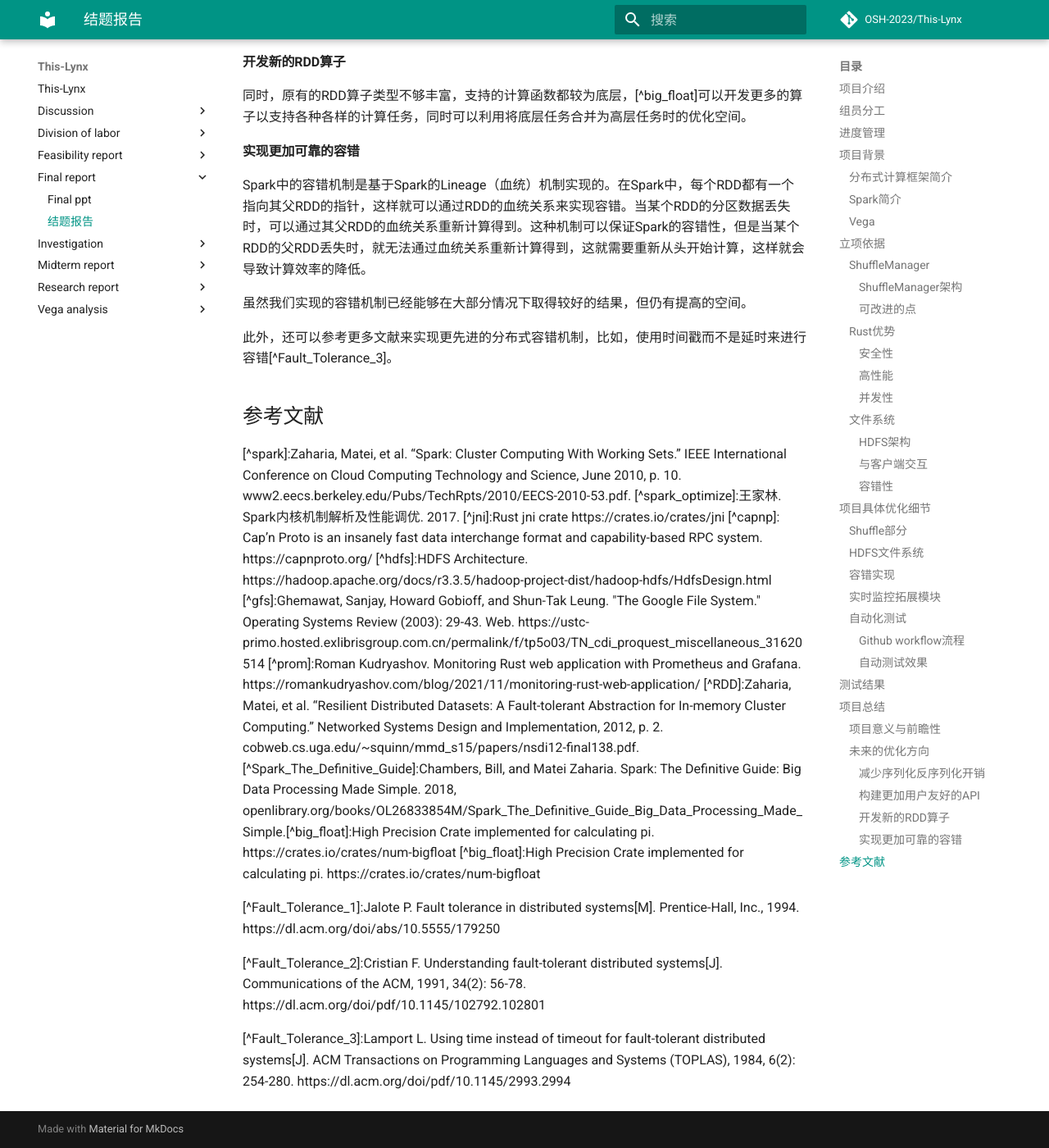
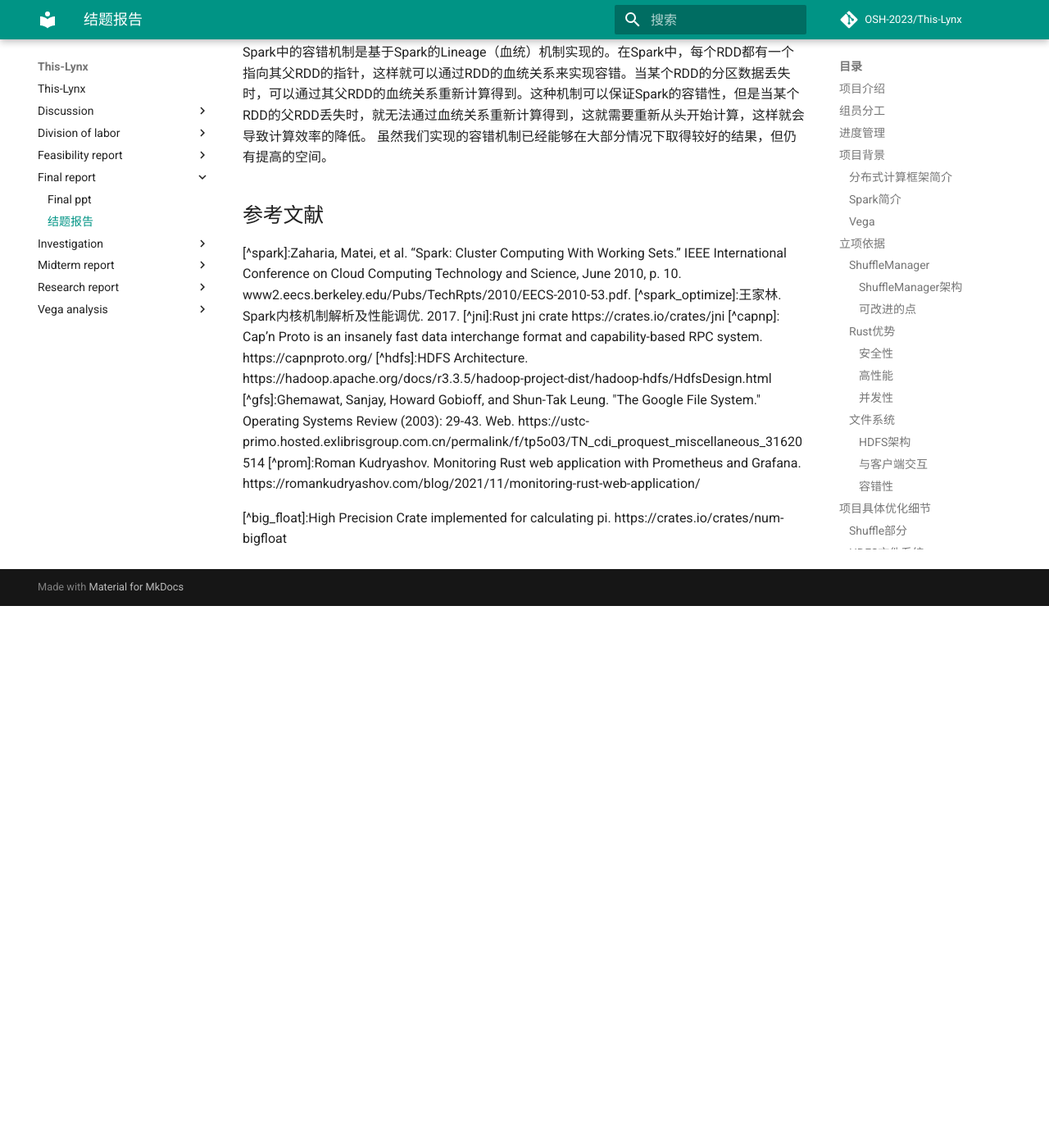
Before and after one commit to OSH-2023/This-Lynx, an MkDocs documentation site: the page built from docs/final_report/final_report.md, in a window 1280 px wide and 1400 px high, scrolled down 19014 px. Shown: the whole window at 82% size. Built offline with MkDocs 1.6.1 and Material for MkDocs 9.7.7, drawn with Linux system fonts in a browser that asks for light colours; comment, search, counter and statistics services are not loaded; after the commit the page ends 19753 px from its top, so only the background shows below that; some of the changed text lies outside the part shown.

Commit message:
update report

```diff
--- a/docs/final_report/final_report.md
+++ b/docs/final_report/final_report.md
@@ -52,19 +52,16 @@
 - 徐航宇：负责Vega运行环境与配置文件的创建，撰写及维护用户手册，并为Vega实现容错机制
 
 ## 进度管理
-| 时间进度 | 计划进度            | 实际进度                                           |
-| -------- | ------------------- | -------------------------------------------------- |
-| 第八周   | 系统学习rust        | 以lab2,lab3为抓手在实验中学习Rust                  |
-| 第九周   | 编译，测试Vega模块  | 修复了原版Vega编译失败，部署失效的Bug              |
-| 第十周   | 定位Vega模块        | 分配任务量，借鉴Spark对Vega代码进行阅读和理解      |
-| 第十一周 | 编写优化对象模块    | 开会写注释                                         |
-| 第十二周 | 编写优化对象模块    | 部署，运行Vega分布式                               |
-| 第十三周 | 编写优化对象模块    | 开会写注释                                         |
-| 第十四周 | 编写优化对象模块    | 开会写注释                                         |
-| 第十五周 | 添加拓展模块        | 完成lab4,推进HDFS加入文件系统的编写                |
-| 第十六周 | 跑benchmark部署测试 | 编写测试样例，准备进入考试周                       |
-| 第十七周 | 无                  | 考试周放空                                         |
-| 第十八周 | 无                  | 连续四天开会工作，完成所有既定任务并撰写报告和展示 |
+| 时间进度       | 计划进度            | 实际进度                                                 |
+| -------------- | ------------------- | -------------------------------------------------------- |
+| 第八周         | 系统学习rust        | 以lab2, lab3为抓手在实验中学习Rust                       |
+| 第九周         | 编译，测试Vega模块  | 修复了原版Vega编译失败，部署失效的Bug                    |
+| 第十周         | 定位Vega模块        | 分配任务量，借鉴Spark对Vega代码进行阅读和理解            |
+| 第十一到十四周 | 编写优化对象模块    | 测试Vega分布式部署，开会写注释                       |
+| 第十五周       | 添加拓展模块        | 完成lab4, 推进HDFS加入文件系统的编写                     |
+| 第十六周       | 跑benchmark部署测试 | 编写测试样例，准备进入考试周                             |
+| 第十七周       | 无                  | 考试周放空                                               |
+| 第十八周       | 无                  | 连续五天开会高强度工作，完成所有既定任务并撰写报告和展示 |
 
 
 从4月初到7月初，我们保持每周两次讨论的频率，小步快跑着来通力合作完成了这个项目。虽然中途也遇到了不少困难，其中有些甚至在网上难以找到或是根本就没有可参考的内容，但功夫不负有心人，我们最后也都成功一一解决了这些问题。
@@ -104,13 +101,13 @@
 
 Spark是一个快速、通用、可扩展的分布式计算系统。它最初是由加州大学伯克利分校AMPLab开发的，其奠基论文为*Spark: Cluster Computing with Working Sets*.[^spark]Spark提供了一种基于内存的计算模型，可以比Hadoop MapReduce更快地处理大规模数据，支持Java、Scala、Python和R等多种编程语言，支持UI可视化管理。
 
-Spark的核心概念是弹性分布式数据集(Resilient Distributed Datasets，简称RDD)。RDD是一种可以被划分成多个分区、分布在多个节点上的数据结构，支持高效的并行计算和容错。[^RDD]Spark中的许多计算都是通过对RDD进行转换和操作来实现的。
+Spark的核心概念是弹性分布式数据集(Resilient Distributed Datasets，简称RDD)。RDD是一种可以被划分成多个分区、分布在多个节点上的数据结构，支持高效的并行计算和容错。Spark中的许多计算都是通过对RDD进行转换和操作来实现的。
 
 Spark的计算过程可以分为两个阶段：转换阶段和动作阶段。在转换阶段，Spark会对RDD进行一系列转换操作，例如map、filter、reduceByKey等。这些操作不会立即执行，而是构建一个执行计划。在动作阶段，Spark会根据执行计划将转换操作转化为实际的计算任务，例如collect、count、save等。这些任务会被分配到不同的节点上执行，最终将结果汇总返回给驱动程序。
 
 Spark的运行模式可以分为本地模式和集群模式。在本地模式下，Spark可以直接在单台机器上运行，用于开发和测试。在集群模式下，Spark可以运行在多台机器上，实现分布式计算。
 
-Spark还提供了许多高级功能，例如机器学习、图计算、流处理等。[^Spark_The_Definitive_Guide]Spark的生态系统也非常丰富，包括MLlib(机器学习库)、Spark Streaming(流处理库)和GraphX(图分析库)等，可以满足不同应用场景的需求。他们还确保这些API具有高度的互操作性，使得人们首次可以在同一引擎中编写多种端到端的大数据应用程序。
+Spark还提供了许多高级功能，例如机器学习、图计算、流处理等。Spark的生态系统也非常丰富，包括MLlib(机器学习库)、Spark Streaming(流处理库)和GraphX(图分析库)等，可以满足不同应用场景的需求。他们还确保这些API具有高度的互操作性，使得人们首次可以在同一引擎中编写多种端到端的大数据应用程序。
 
 ### Vega
 
@@ -447,7 +444,7 @@
 
 
 ### 容错实现
-Vega没有实现容错机制，这导致了当某个节点出现故障时，整个程序都无法正常运行并卡死。这显然是不合理的，我们参考了一些论文与资料[^Fault_Tolerance_1] [^Fault_Tolerance_2]，尝试为其实现一个较完整的容错机制。
+Vega没有实现容错机制，这导致了当某个节点出现故障时，整个程序都无法正常运行并卡死。这显然是不合理的。
 
 <img src="./src/faulterror1.png">
 
@@ -588,10 +585,7 @@
 
 #### 实现更加可靠的容错
 Spark中的容错机制是基于Spark的Lineage（血统）机制实现的。在Spark中，每个RDD都有一个指向其父RDD的指针，这样就可以通过RDD的血统关系来实现容错。当某个RDD的分区数据丢失时，可以通过其父RDD的血统关系重新计算得到。这种机制可以保证Spark的容错性，但是当某个RDD的父RDD丢失时，就无法通过血统关系重新计算得到，这就需要重新从头开始计算，这样就会导致计算效率的降低。
-
 虽然我们实现的容错机制已经能够在大部分情况下取得较好的结果，但仍有提高的空间。
-
-此外，还可以参考更多文献来实现更先进的分布式容错机制，比如，使用时间戳而不是延时来进行容错[^Fault_Tolerance_3]。
 
 ## 参考文献
 
@@ -602,13 +596,5 @@
 [^hdfs]:HDFS Architecture. https://hadoop.apache.org/docs/r3.3.5/hadoop-project-dist/hadoop-hdfs/HdfsDesign.html
 [^gfs]:Ghemawat, Sanjay, Howard Gobioff, and Shun-Tak Leung. "The Google File System." Operating Systems Review (2003): 29-43. Web. https://ustc-primo.hosted.exlibrisgroup.com.cn/permalink/f/tp5o03/TN_cdi_proquest_miscellaneous_31620514
 [^prom]:Roman Kudryashov. Monitoring Rust web application with Prometheus and Grafana. https://romankudryashov.com/blog/2021/11/monitoring-rust-web-application/
-[^RDD]:Zaharia, Matei, et al. “Resilient Distributed Datasets: A Fault-tolerant Abstraction for In-memory Cluster Computing.” Networked Systems Design and Implementation, 2012, p. 2. cobweb.cs.uga.edu/~squinn/mmd_s15/papers/nsdi12-final138.pdf.
-[^Spark_The_Definitive_Guide]:Chambers, Bill, and Matei Zaharia. Spark: The Definitive Guide: Big Data Processing Made Simple. 2018, openlibrary.org/books/OL26833854M/Spark_The_Definitive_Guide_Big_Data_Processing_Made_Simple.[^big_float]:High Precision Crate implemented for calculating pi. https://crates.io/crates/num-bigfloat
+
 [^big_float]:High Precision Crate implemented for calculating pi. https://crates.io/crates/num-bigfloat
-
-
-[^Fault_Tolerance_1]:Jalote P. Fault tolerance in distributed systems[M]. Prentice-Hall, Inc., 1994. https://dl.acm.org/doi/abs/10.5555/179250
-
-[^Fault_Tolerance_2]:Cristian F. Understanding fault-tolerant distributed systems[J]. Communications of the ACM, 1991, 34(2): 56-78. https://dl.acm.org/doi/pdf/10.1145/102792.102801
-
-[^Fault_Tolerance_3]:Lamport L. Using time instead of timeout for fault-tolerant distributed systems[J]. ACM Transactions on Programming Languages and Systems (TOPLAS), 1984, 6(2): 254-280. https://dl.acm.org/doi/pdf/10.1145/2993.2994
```
Also changed, not shown: docs/final_report/final_ppt.md (+2 -2 lines).
